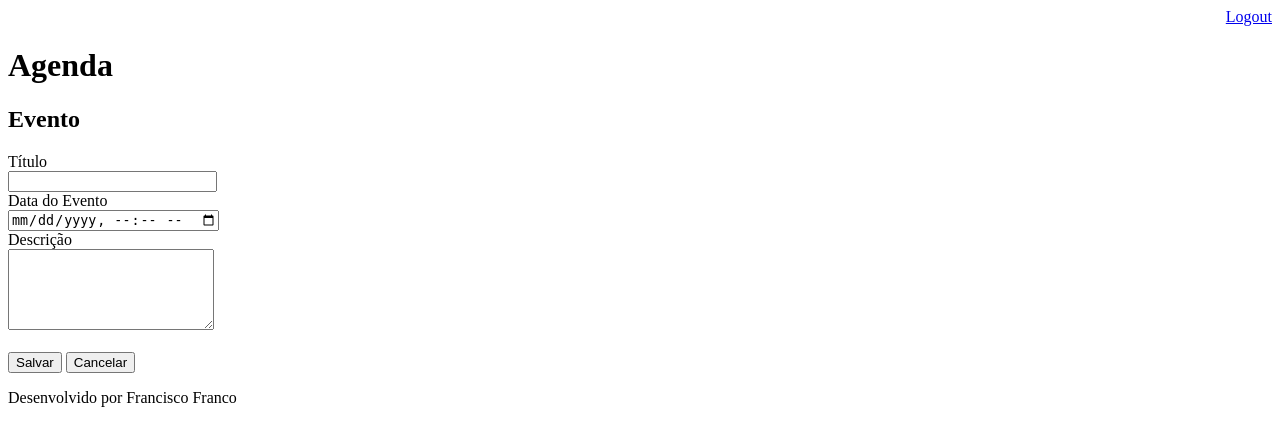
After one commit to FF-77/Agenda, a Django app: page /agenda/evento/ in a window 1280 px wide. The commit adds this page. Shown: the top 446 px of the page. Run offline with Django 3.2, Linux system fonts and the light colour scheme; a user stored in the database is signed in.

Commit message:
Incluído template para inserção de eventos da agenda. Incluído o gitignore para ignorar os arquivos compilados.

```diff
--- a/Templates/agenda.html
+++ b/Templates/agenda.html
@@ -2,7 +2,9 @@
 
 {% block content %}
     <h2>Agendamento</h2>
-
+    <a href="evento/">
+       <button type="button">Novo Evento</button>
+    </a>
     <ul style="font-size: 18px">
         {% for evento in eventos %}
 
--- /dev/null
+++ b/Templates/evento.html
@@ -0,0 +1,25 @@
+{% extends "model-page.html" %}
+
+{% block content %}
+
+<h2>Evento</h2>
+
+<form action="submit" method="POST">{% csrf_token %}
+    <label>Título</label>
+    <br>
+    <input type="text" name="titulo" size="23">
+    <br>
+    <label>Data do Evento</label>
+    <br>
+    <input type="datetime-local" name="data_evento">
+    <br>
+    <label>Descrição</label>
+    <br>
+    <textarea name="descricao" rows="5" cols="23"></textarea>
+    <br><br>
+    <button type="submit">Salvar</button>
+    <a href="/">
+        <button type="button">Cancelar</button>
+    </a>
+</form>
+{% endblock %}
--- a/agenda/urls.py
+++ b/agenda/urls.py
@@ -21,10 +21,13 @@ from django.views.generic import RedirectView
 urlpatterns = [
     path('admin/', admin.site.urls),
     path('agenda/', views.lista_eventos),
+    path('agenda/evento/', views.evento),
+    path('agenda/evento/submit', views.submit_evento),
     #path('', views.index)
     path('', RedirectView.as_view(url='/agenda/')),
     path('login/', views.login_user),
     path('login/submit', views.submit_login),
-    path('logout/', views.logout_user)
+    path('logout/', views.logout_user),
+
 
 ]
--- a/core/views.py
+++ b/core/views.py
@@ -38,3 +38,20 @@ def lista_eventos(request):
     evento = Evento.objects.filter(usuario=usuario)
     dados = {'eventos': evento}
     return render(request, 'agenda.html', dados)
+
+@login_required(login_url='/login/')
+def evento(request):
+    return render(request, 'evento.html')
+
+@login_required(login_url='/login/')
+def submit_evento(request):
+    if request.POST:
+        titulo = request.POST.get('titulo')
+        data_evento = request.POST.get('data_evento')
+        descricao = request.POST.get('descricao')
+        usuario = request.user
+        Evento.objects.create(titulo=titulo,
+                             data_evento=data_evento,
+                             descricao=descricao,
+                             usuario=usuario)
+    return redirect('/')
```
Also changed, not shown: db.sqlite3, 1 other file.
